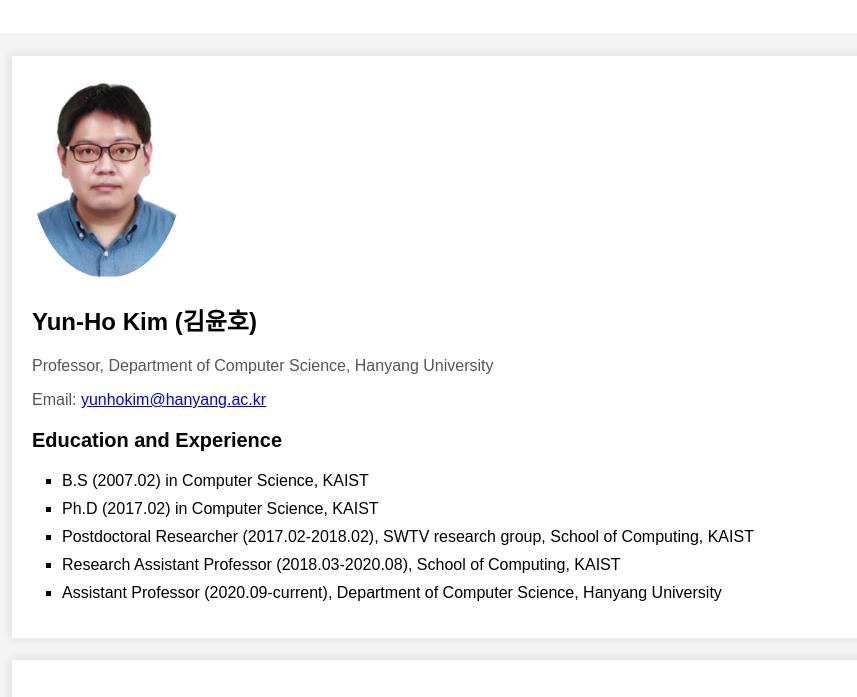
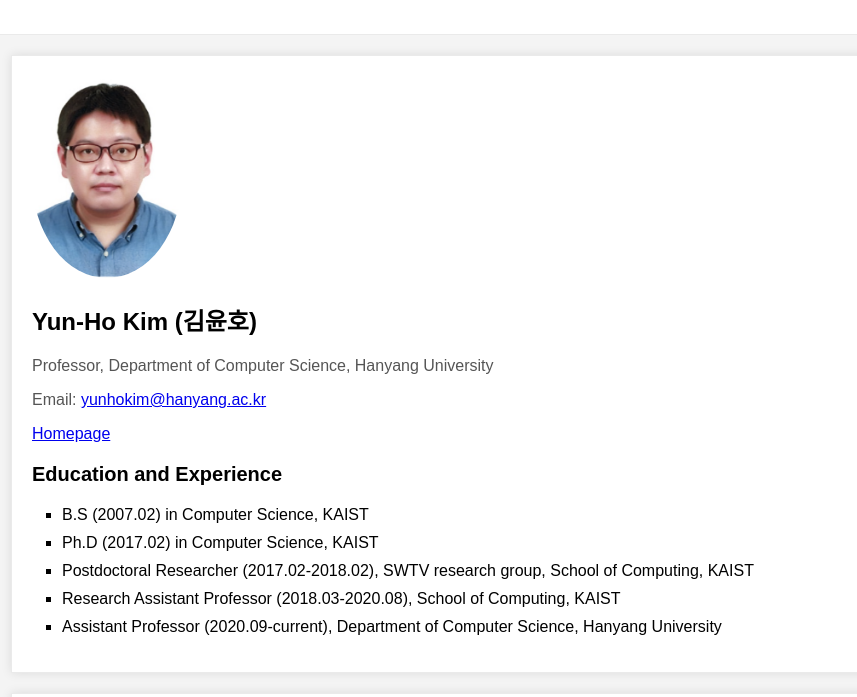
Before and after one commit to jung-gina/SELab_, a plain HTML site: page people.html in a window 1280 px wide. Shown: the part 97-794 px from the top of the page, without its empty margins (29-886 px from the left). Drawn offline with Linux system fonts and the light colour scheme.

Commit message:
Update people.html
351

```diff
--- a/people.html
+++ b/people.html
@@ -142,6 +142,14 @@
             email.innerHTML = `Email: <a href="mailto:${profile.email}">${profile.email}</a>`;
             profileDiv.appendChild(email);
 
+            if (profile.homepage) {
+              const homepage = document.createElement('a');
+              homepage.href = profile.homepage;
+              homepage.textContent = 'Homepage';
+              homepage.target = '_blank';
+              profileDiv.appendChild(homepage);
+            }
+
             // Add education and experience
             const educationHeader = document.createElement('h3');
             educationHeader.textContent = 'Education and Experience';
```
